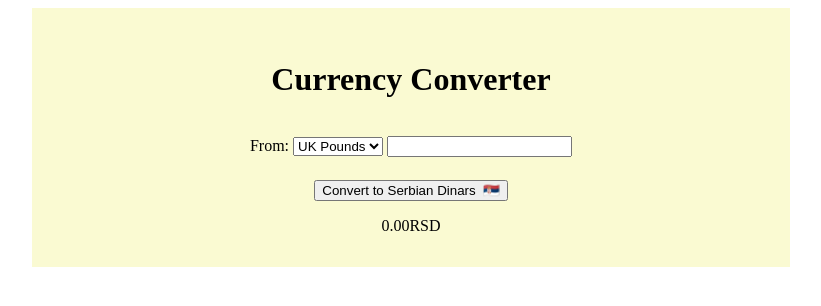
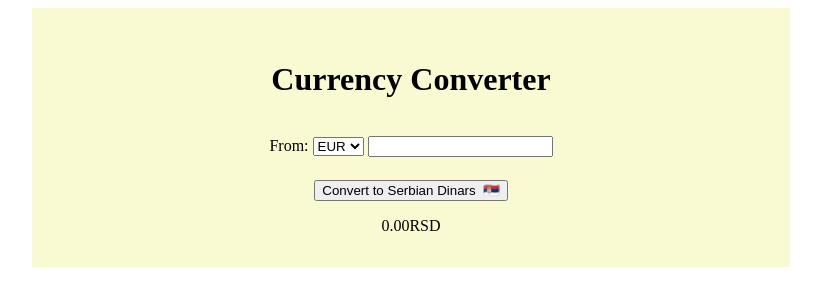
Before and after one commit to tanjamilisavljevic/the-dream, a PHP site: page / in a window 1280 px wide. Shown: the top 306 px of the page, without its empty margins (229-1050 px from the left). Run offline with PHP 8.4, Linux system fonts and the light colour scheme; data that the repository does not hold is empty.

Commit message:
Change option names

```diff
--- a/index.php
+++ b/index.php
@@ -31,11 +31,11 @@ if (isset($_GET['submit'])) {
         <div class="sourceWrapper">
             <label for="sourceCurrency">From:</label>
             <select name="sourceCurrency" id="sourceCurrency">
-                <option value="pounds">UK Pounds</option>
-                <option value="dollars">US Dollars</option>
-                <option value="euros">Euros</option>
+                <option value="euros">EUR</option>
+                <option value="pounds">GBP</option>
+                <option value="dollars">USD</option>
             </select>
-            <input type="number" name="input">
+            <input type="number" name="input" class="inputField">
         </div>
         <div class="submitWrapper">
             <input class="submitButton" type="submit" name="submit" value="Convert to Serbian Dinars  🇷🇸">
```
